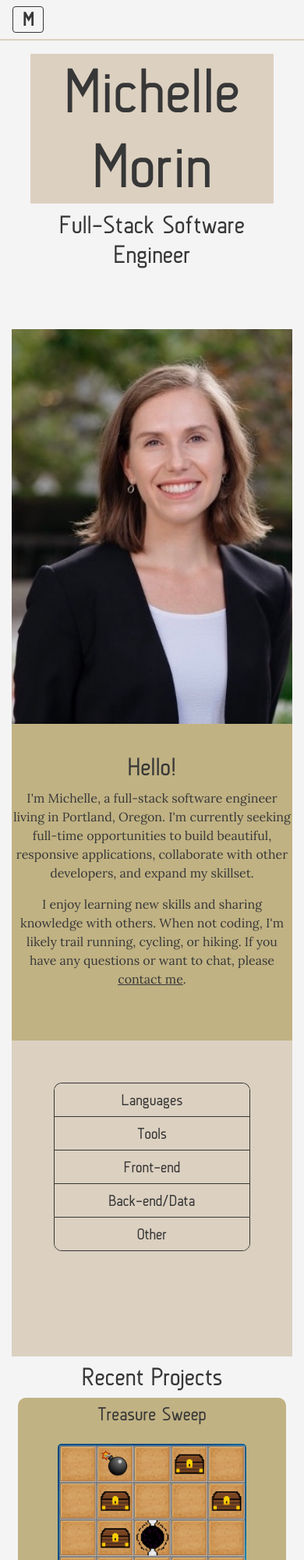
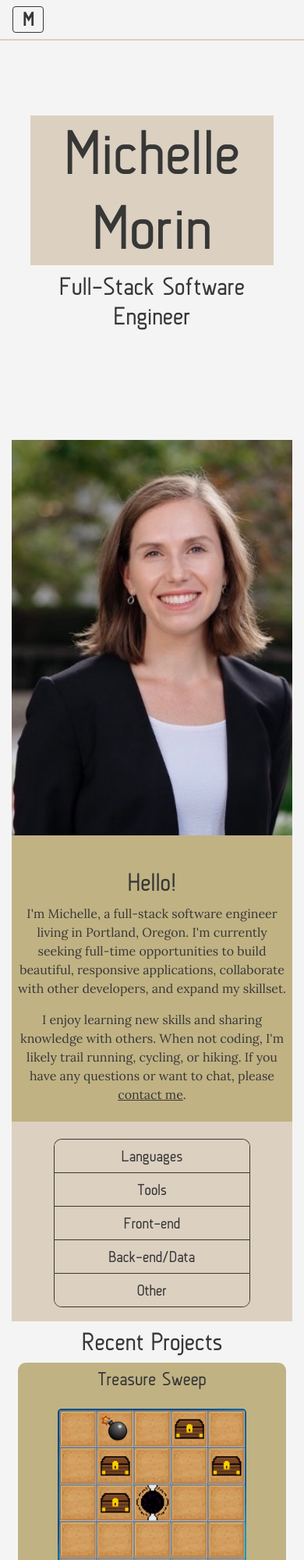
Before and after one commit to michelle-morin/personal-website, a website built with webpack: page src/index.html in a window 390 px wide. Shown: the top 2000 px of the page at 78% size. Built offline with nearby package versions, Linux system fonts and the light colour scheme.

Commit message:
fix new responsiveness issues

```diff
--- a/src/styles.css
+++ b/src/styles.css
@@ -94,6 +94,7 @@ footer {
 .top-right {
   background-color: #c0b283;
   text-align: center;
+  padding: 2%;
 }
 
 .top-left {
@@ -278,6 +279,10 @@ img.camping, img.salon, img.parks, img.bakery {
 }
 
 @media screen and (max-width: 765px) {
+  #splash {
+    height: 65vh;
+    margin-top: 4%;
+  }
   .top-left {
     height: 50vh;
     width: 100vw;
@@ -286,6 +291,9 @@ img.camping, img.salon, img.parks, img.bakery {
     background-size: cover;
     background-repeat: no-repeat;
     background-attachment: scroll;
+  }
+  .top-right {
+    height: auto;
   }
   .top-left img {
     display: none;
@@ -296,15 +304,23 @@ img.camping, img.salon, img.parks, img.bakery {
   .bottom-left {
     display: none;
   }
+  .bottom-right {
+    height: auto;
+  }
 }
 
 @media screen and (max-width: 750px) {
   .top-right {
     width: 100vw;
+    position: relative;
   }
   .bottom-right {
     width: 100vw;
     background-color: #dcd0c0;
+    position: relative;
+  }
+  #skills-list {
+    margin-top: 1%;
   }
   .accordion .card {
     background-color:  #dcd0c0;
@@ -325,7 +341,7 @@ img.camping, img.salon, img.parks, img.bakery {
 
 @media screen and (max-width: 500px) {
   #splash {
-    height: 50vh;
+    height: 65vh;
   }
   .top-left {
     height: 60vh;
@@ -338,7 +354,7 @@ img.camping, img.salon, img.parks, img.bakery {
 
 @media screen and (max-width: 415px) {
   #splash {
-    height: 50vh;
+    height: 65vh;
   }
   .top-left {
     height: 60vh;
@@ -348,10 +364,13 @@ img.camping, img.salon, img.parks, img.bakery {
 
 @media screen and (max-width: 375px) {
   #splash {
-    height: 50vh;
+    height: 65vh;
     width: 100vw;
   }
   .top-left {
     height: 50vh;
   }
+  .bottom-right {
+    height: auto;
+  }
 }
```
